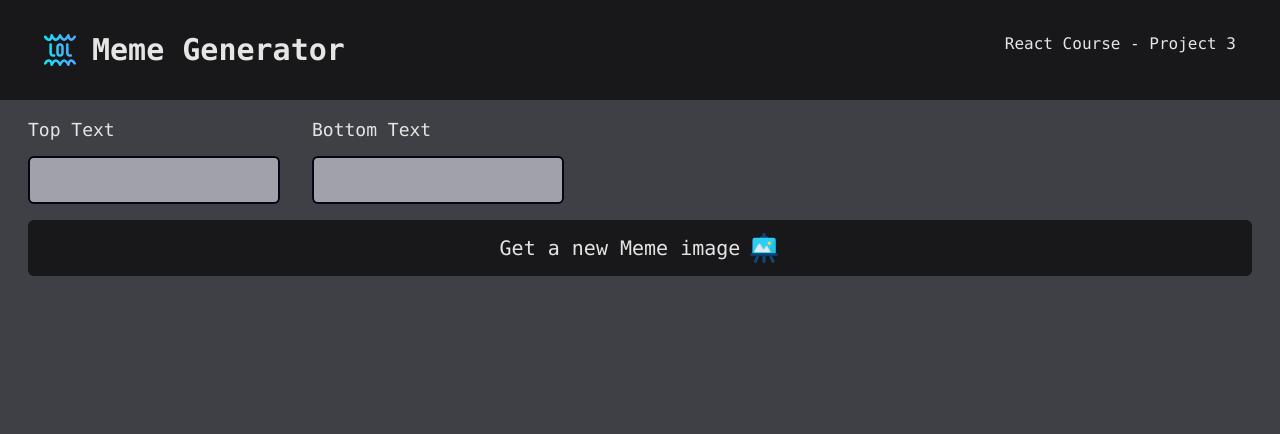
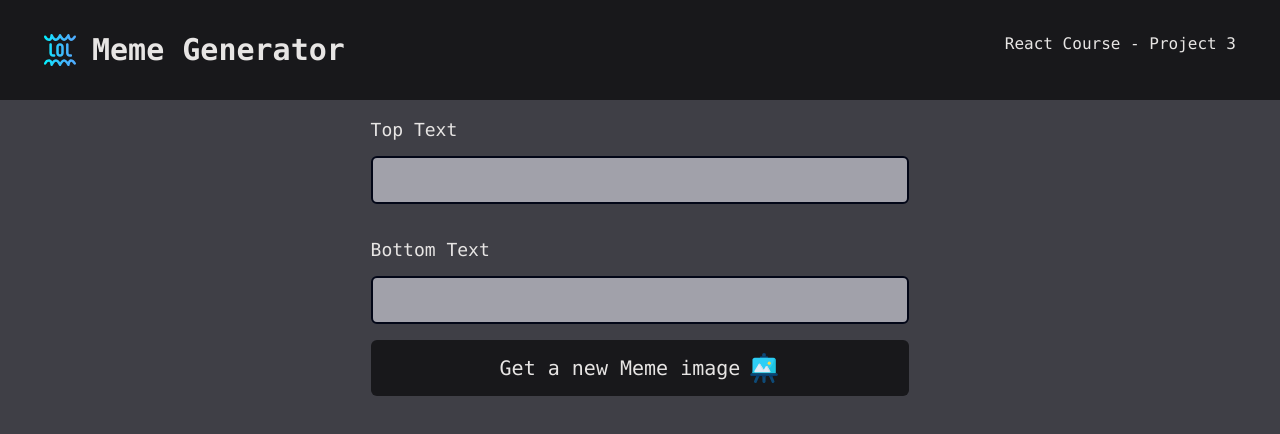
Before and after one commit to JoleneKearse/meme_generator, a React (Vite) app: page / in a window 1280 px wide. Shown: the top 434 px of the page. Built offline with nearby package versions, Linux system fonts and the light colour scheme.

Commit message:
chore: center main

```diff
--- a/src/App.jsx
+++ b/src/App.jsx
@@ -7,11 +7,11 @@ function App() {
   return (
     <>
       <Header />
-      <div className="bg-zinc-700 w-full h-screen">
-        <section className='px-7'>
+      <main className="bg-zinc-700 w-full h-screen flex place-content-center">
+        <section className="px-7 w-5/6 md:max-w-prose">
           <Form />
         </section>
-      </div>
+      </main>
     </>
   )
 }
--- a/src/components/Form.jsx
+++ b/src/components/Form.jsx
@@ -1,10 +1,10 @@
 import Button from "./Button"
-import { Input } from "./Input"
+import Input from "./Input"
 
 const Form = () => {
   return (
     <form className='font-mono text-stone-200 text-xl'>
-      <div className="flex flex-col lg:flex-row lg:gap-8 lg:w-full lg:grow">
+      <div className="grid ">
         <Input labelName="Top Text" />
         <Input labelName="Bottom Text" />
       </div>
--- a/src/components/Input.jsx
+++ b/src/components/Input.jsx
@@ -1,5 +1,5 @@
-export const Input = ({ labelName }) => (
-  <div className="py-4">
+const Input = ({ labelName, placeholder }) => (
+  <div className="py-4 min-w-full flex flex-col">
     <label
       htmlFor="top"
       className="text-stone-200 block pb-3 text-lg md:text-center lg:text-left"
@@ -10,6 +10,9 @@ export const Input = ({ labelName }) => (
       type="text"
       name="top"
       id="topText"
+      placeholder={placeholder}
       className="rounded-md border-slate-950 bg-zinc-400 border-2 text-stone-100 text-lg p-2" />
   </div>
 )
+
+export default Input
--- a/src/main.css
+++ b/src/main.css
@@ -556,6 +556,10 @@ video {
   display: flex;
 }
 
+.grid {
+  display: grid;
+}
+
 .h-screen {
   height: 100vh;
 }
@@ -568,8 +572,12 @@ video {
   width: 100%;
 }
 
-.w-1\/2 {
-  width: 50%;
+.w-5\/6 {
+  width: 83.333333%;
+}
+
+.min-w-full {
+  min-width: 100%;
 }
 
 .flex-col {
@@ -578,6 +586,14 @@ video {
 
 .flex-wrap {
   flex-wrap: wrap;
+}
+
+.place-content-center {
+  place-content: center;
+}
+
+.content-center {
+  align-content: center;
 }
 
 .items-center {
@@ -611,11 +627,6 @@ video {
 .border-slate-950 {
   --tw-border-opacity: 1;
   border-color: rgb(2 6 23 / var(--tw-border-opacity));
-}
-
-.bg-red-500 {
-  --tw-bg-opacity: 1;
-  background-color: rgb(239 68 68 / var(--tw-bg-opacity));
 }
 
 .bg-zinc-400 {
@@ -714,6 +725,10 @@ video {
 }
 
 @media (min-width: 820px) {
+  .md\:max-w-prose {
+    max-width: 65ch;
+  }
+
   .md\:text-center {
     text-align: center;
   }
@@ -725,24 +740,8 @@ video {
 }
 
 @media (min-width: 1000px) {
-  .lg\:block {
-    display: block;
-  }
-
   .lg\:w-full {
     width: 100%;
-  }
-
-  .lg\:w-5\/6 {
-    width: 83.333333%;
-  }
-
-  .lg\:w-1\/2 {
-    width: 50%;
-  }
-
-  .lg\:min-w-11 {
-    min-width: 2.75rem;
   }
 
   .lg\:grow {
@@ -753,10 +752,6 @@ video {
     flex-direction: row;
   }
 
-  .lg\:gap-4 {
-    gap: 1rem;
-  }
-
   .lg\:gap-8 {
     gap: 2rem;
   }
```
